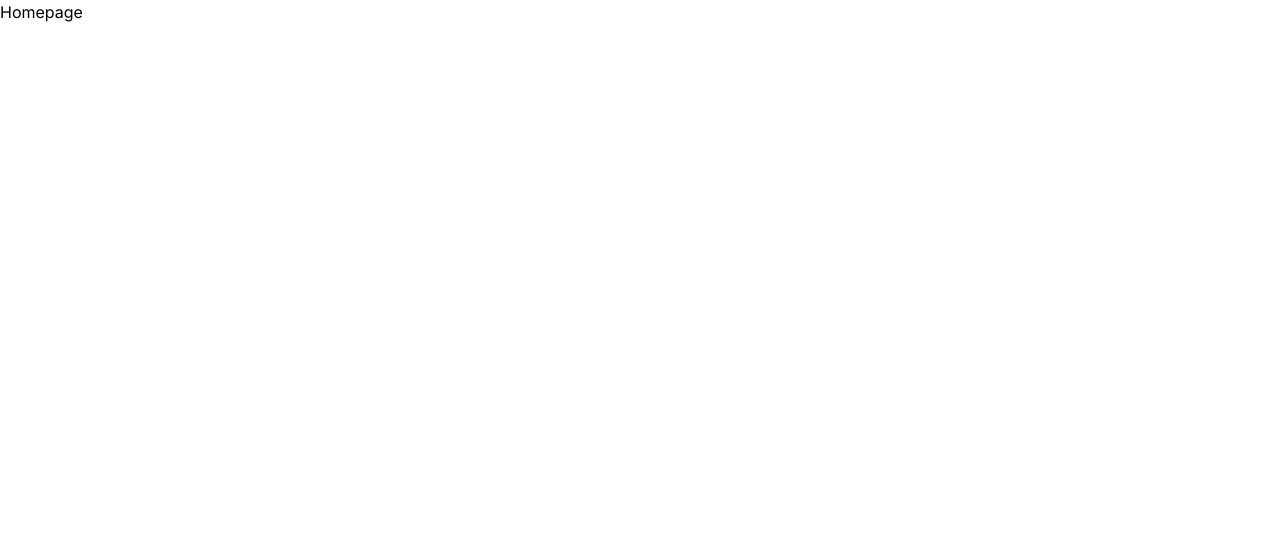
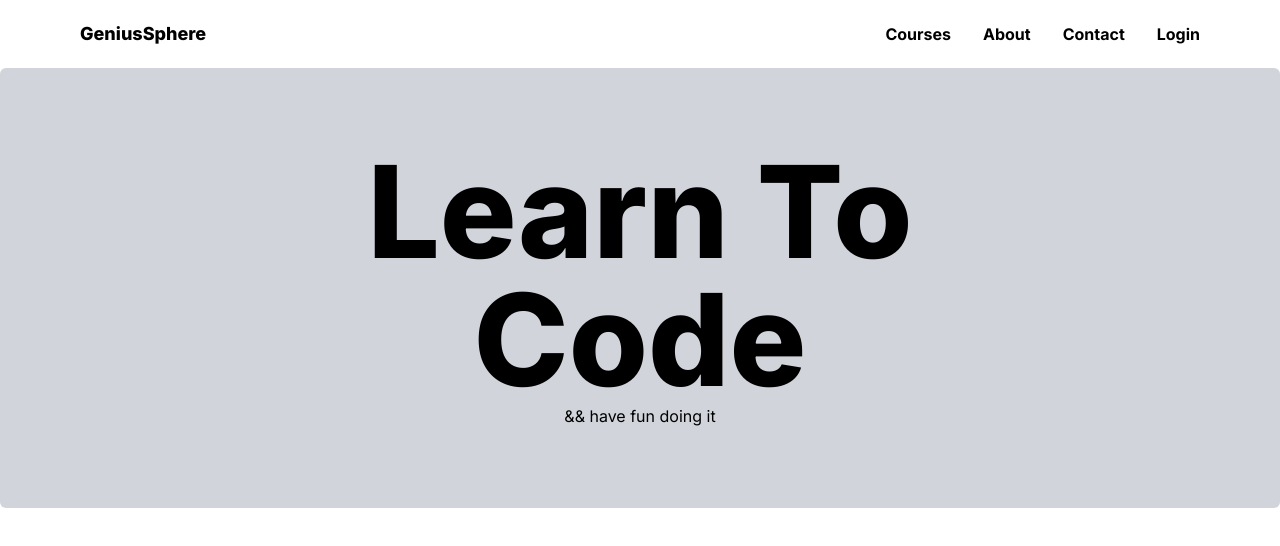
Before and after one commit to amarmurmu001/genius-sphere, a Next.js app: page / in a window 1280 px wide. Shown: the top 546 px of the page. Built offline with nearby package versions, Linux system fonts and the light colour scheme.

Commit message:
add:homepage

```diff
--- a/app/page.js
+++ b/app/page.js
@@ -1,10 +1,33 @@
-import Image from 'next/image'
+import  Link  from 'next/link';
+
+import { useUser, UserButton} from '@clerk/nextjs'
+import { useRouter } from 'next/navigation'
 
 export default function Home() {
+  const {user} = useUser;
+  const router = useRouter;
   return (
     <div>
-      Homepage
+      <nav className="p-5 px-20 w-full h-auto flex  items-center justify-between">
+        <h1 className="text-lg font-extrabold">GeniusSphere</h1>
+        <div className="flex space-x-4 font-bold gap-4  ">
+          <Link href="/browse">
+            <div className="hover:text">Courses</div>
+          </Link>
+          <Link href="/about">
+            <div className="hover:font-bold">About</div>
+          </Link>
+          <Link href="/contact">
+            <div className="hover:font-bold">Contact</div>
+          </Link>
+        {!user?<button onClick={()=>router.push("/sign-in")}>Login</button>:
+        <UserButton/>}
+        </div>
+      </nav>
+      <main className="w-screen h-auto py-20 bg-gray-300 rounded-md flex-col items-center text-center justify-center" >
+        <h1 className='text-9xl font-extrabold'>Learn To <br></br> <span>Code</span></h1>
+        <p>&& have fun doing it</p>
+      </main>
     </div>
-
-  )
+  );
 }
--- a/package.json
+++ b/package.json
@@ -15,7 +15,8 @@
     "lucide-react": "^0.307.0",
     "next": "14.0.4",
     "react": "^18",
-    "react-dom": "^18"
+    "react-dom": "^18",
+    "react-router-dom": "^6.22.1"
   },
   "devDependencies": {
     "autoprefixer": "^10.0.1",
```
Also changed, not shown: 1 other file (tests, documents, lock files or other folders).
